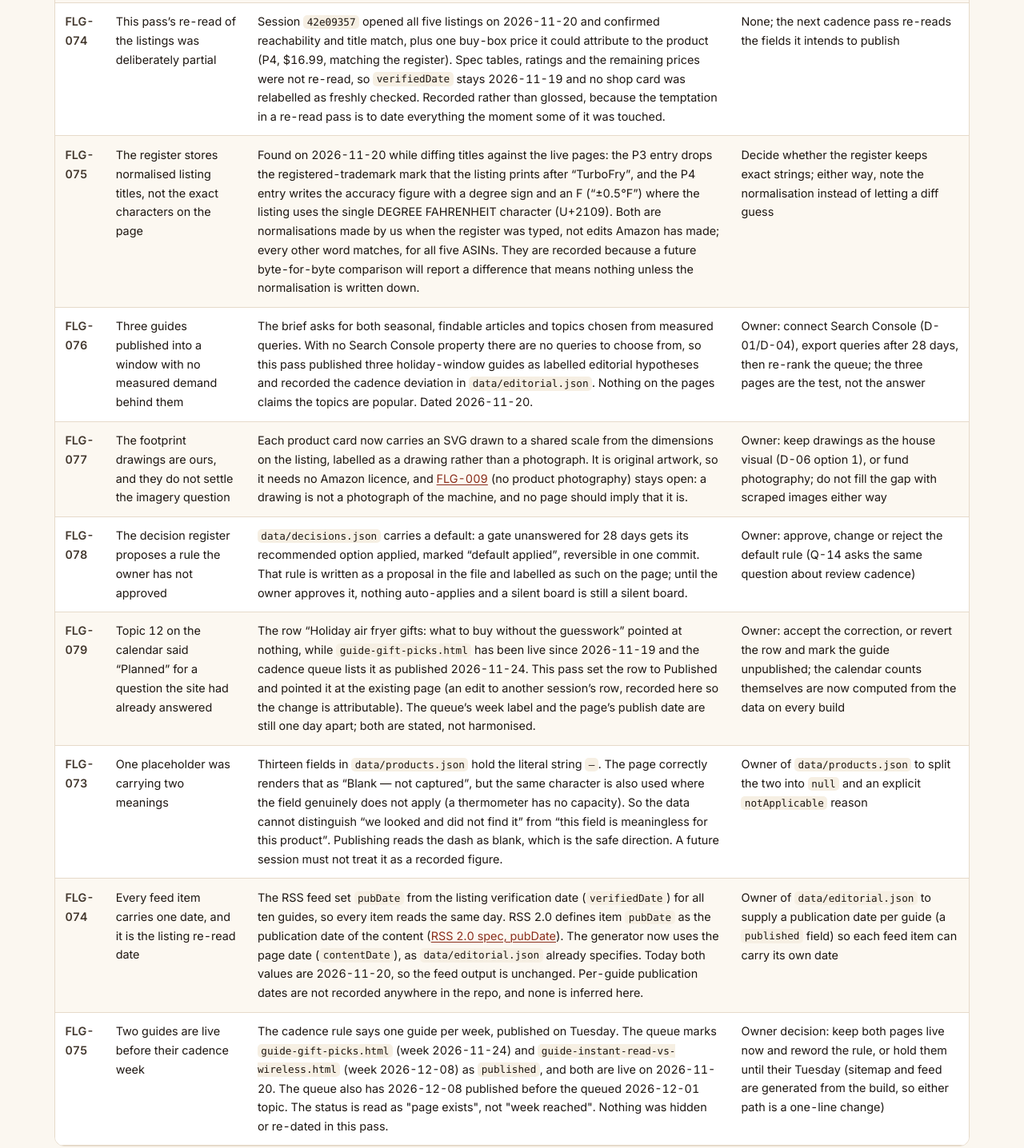
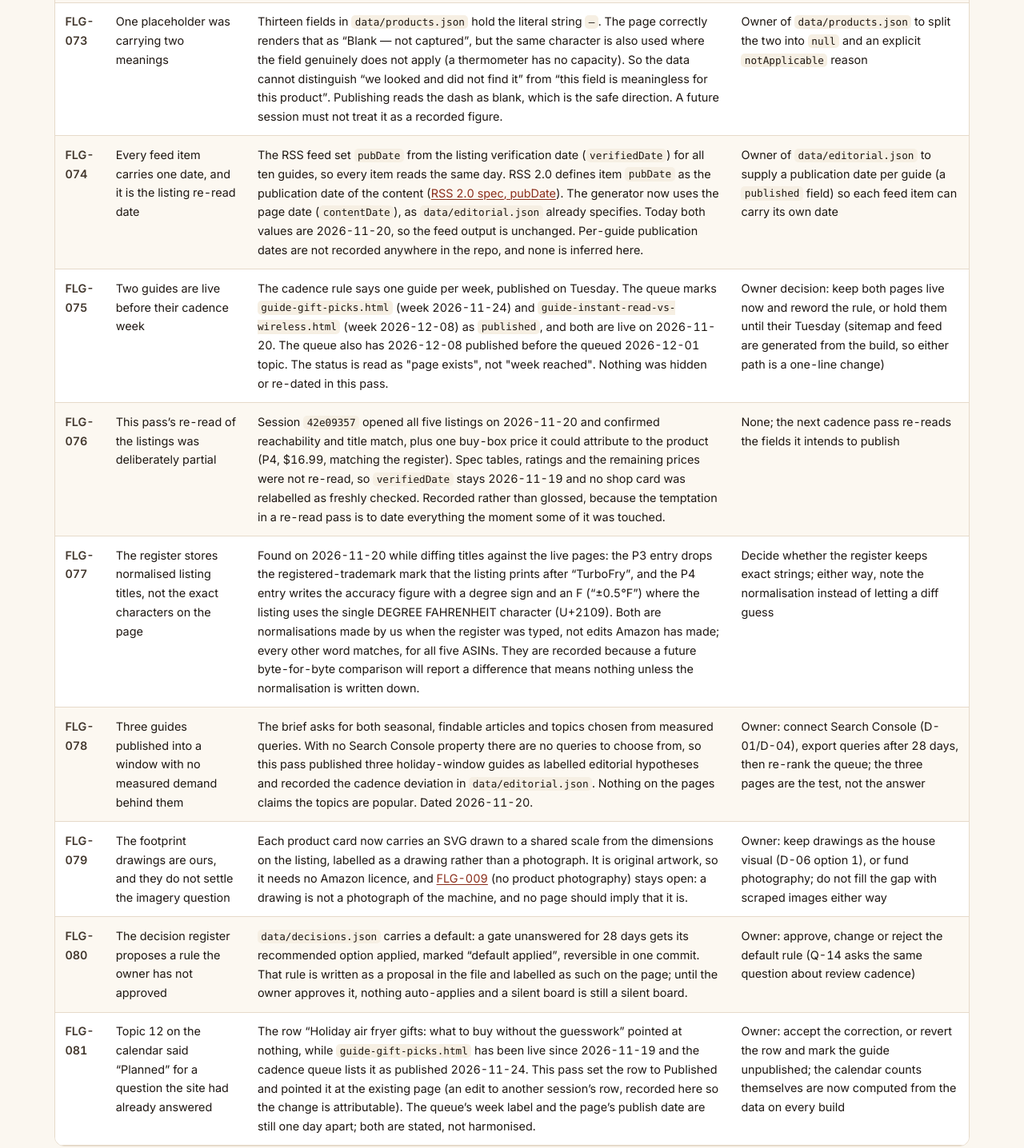
Before and after one commit to wingbangboozle1-lang/Prod1, a plain HTML site: page flagged.html in a window 1280 px wide. Shown: the part 8748-10184 px from the top of the page at 80% size. Drawn offline with Linux system fonts and the light colour scheme.

Commit message:
Renumber this pass's flags to FLG-076..081 after main took 074/075 (duplicate ids, caught by the style gate); coordination entry appended
Co-authored-by: arena-agent <297053741+arena-agent@users.noreply.github.com>

```diff
--- a/flagged.html
+++ b/flagged.html
@@ -117,17 +117,17 @@
 <tr id="FLG-071"><td>FLG-071</td><td>CHEF iQ listing states no temperature-tolerance</td><td>The listing (B0DZFD6R9Z) gives heat safety (1000&deg;F), probe count, sensor count and range, but no &plusmn; accuracy figure in the fields captured. The comparison pages and the new guide report this as an absence rather than borrowing the other listing&rsquo;s number.</td><td>Read the manual linked from the listing, or request it from the seller (<a href="suggestions.html#Q-36">Q-36</a>)</td></tr>
 <tr id="FLG-072"><td>FLG-072</td><td>ThermoMaven listing shows only an item length</td><td>The 2026-11-20 re-read found an <code>Item Length</code> of 6.5 inches and no width, height or depth in the listing&rsquo;s measurement block. The register stays blank rather than treating a single axis as dimensions. This narrows FLG-004 but does not close it.</td><td>Full dimension set from the manual, or leave blank (FLG-004)</td></tr>
 <tr id="FLG-059"><td>FLG-059</td><td>Duplicate element ids introduced and removed during this pass</td><td>While adding a review panel to the decision desk, this session emitted a second set of buttons with the ids <code>sg-export</code>, <code>sg-print</code> and <code>sg-reset</code>. The desk already had them, so those ids appeared twice - an accessibility and scripting fault, because <code>getElementById</code> returns only the first. The redundant panel was removed and a duplicate-id check was added to <code>scripts/check_style.mjs</code>, which now reports zero across all 29 pages.</td><td>Closed in this pass; the gate prevents a repeat</td></tr>
-<tr id="FLG-074"><td>FLG-074</td><td>This pass&rsquo;s re-read of the listings was deliberately partial</td><td>Session <code>42e09357</code> opened all five listings on 2026-11-20 and confirmed reachability and title match, plus one buy-box price it could attribute to the product (P4, $16.99, matching the register). Spec tables, ratings and the remaining prices were not re-read, so <code>verifiedDate</code> stays 2026-11-19 and no shop card was relabelled as freshly checked. Recorded rather than glossed, because the temptation in a re-read pass is to date everything the moment some of it was touched.</td><td>None; the next cadence pass re-reads the fields it intends to publish</td></tr>
-<tr id="FLG-075"><td>FLG-075</td><td>The register stores normalised listing titles, not the exact characters on the page</td><td>Found on 2026-11-20 while diffing titles against the live pages: the P3 entry drops the registered-trademark mark that the listing prints after &ldquo;TurboFry&rdquo;, and the P4 entry writes the accuracy figure with a degree sign and an F (&ldquo;&plusmn;0.5&deg;F&rdquo;) where the listing uses the single DEGREE FAHRENHEIT character (U+2109). Both are normalisations made by us when the register was typed, not edits Amazon has made; every other word matches, for all five ASINs. They are recorded because a future byte-for-byte comparison will report a difference that means nothing unless the normalisation is written down.</td><td>Decide whether the register keeps exact strings; either way, note the normalisation instead of letting a diff guess</td></tr>
-<tr id="FLG-076"><td>FLG-076</td><td>Three guides published into a window with no measured demand behind them</td><td>The brief asks for both seasonal, findable articles and topics chosen from measured queries. With no Search Console property there are no queries to choose from, so this pass published three holiday-window guides as labelled editorial hypotheses and recorded the cadence deviation in <code>data/editorial.json</code>. Nothing on the pages claims the topics are popular. Dated 2026-11-20.</td><td>Owner: connect Search Console (D-01/D-04), export queries after 28 days, then re-rank the queue; the three pages are the test, not the answer</td></tr>
-<tr id="FLG-077"><td>FLG-077</td><td>The footprint drawings are ours, and they do not settle the imagery question</td><td>Each product card now carries an SVG drawn to a shared scale from the dimensions on the listing, labelled as a drawing rather than a photograph. It is original artwork, so it needs no Amazon licence, and <a href="flagged.html#FLG-009">FLG-009</a> (no product photography) stays open: a drawing is not a photograph of the machine, and no page should imply that it is.</td><td>Owner: keep drawings as the house visual (D-06 option 1), or fund photography; do not fill the gap with scraped images either way</td></tr>
-<tr id="FLG-078"><td>FLG-078</td><td>The decision register proposes a rule the owner has not approved</td><td><code>data/decisions.json</code> carries a default: a gate unanswered for 28 days gets its recommended option applied, marked &ldquo;default applied&rdquo;, reversible in one commit. That rule is written as a proposal in the file and labelled as such on the page; until the owner approves it, nothing auto-applies and a silent board is still a silent board.</td><td>Owner: approve, change or reject the default rule (Q-14 asks the same question about review cadence)</td></tr>
-<tr id="FLG-079"><td>FLG-079</td><td>Topic 12 on the calendar said &ldquo;Planned&rdquo; for a question the site had already answered</td><td>The row &ldquo;Holiday air fryer gifts: what to buy without the guesswork&rdquo; pointed at nothing, while <code>guide-gift-picks.html</code> has been live since 2026-11-19 and the cadence queue lists it as published 2026-11-24. This pass set the row to Published and pointed it at the existing page (an edit to another session&rsquo;s row, recorded here so the change is attributable). The queue&rsquo;s week label and the page&rsquo;s publish date are still one day apart; both are stated, not harmonised.</td><td>Owner: accept the correction, or revert the row and mark the guide unpublished; the calendar counts themselves are now computed from the data on every build</td></tr>
 <tr id="FLG-073"><td>FLG-073</td><td>One placeholder was carrying two meanings</td><td>Thirteen fields in <code>data/products.json</code> hold the literal string <code>&mdash;</code>. The page correctly renders that as &ldquo;Blank &mdash; not captured&rdquo;, but the same character is also used where the field genuinely does not apply (a thermometer has no capacity). So the data cannot distinguish &ldquo;we looked and did not find it&rdquo; from &ldquo;this field is meaningless for this product&rdquo;. Publishing reads the dash as blank, which is the safe direction. A future session must not treat it as a recorded figure.</td><td>Owner of <code>data/products.json</code> to split the two into <code>null</code> and an explicit <code>notApplicable</code> reason</td></tr>
 
 <tr id="FLG-074"><td>FLG-074</td><td>Every feed item carries one date, and it is the listing re-read date</td><td>The RSS feed set <code>pubDate</code> from the listing verification date (<code>verifiedDate</code>) for all ten guides, so every item reads the same day. RSS 2.0 defines item <code>pubDate</code> as the publication date of the content (<a href="https://www.rssboard.org/rss-specification">RSS 2.0 spec, pubDate</a>). The generator now uses the page date (<code>contentDate</code>), as <code>data/editorial.json</code> already specifies. Today both values are 2026-11-20, so the feed output is unchanged. Per-guide publication dates are not recorded anywhere in the repo, and none is inferred here.</td><td>Owner of <code>data/editorial.json</code> to supply a publication date per guide (a <code>published</code> field) so each feed item can carry its own date</td></tr>
 <tr id="FLG-075"><td>FLG-075</td><td>Two guides are live before their cadence week</td><td>The cadence rule says one guide per week, published on Tuesday. The queue marks <code>guide-gift-picks.html</code> (week 2026-11-24) and <code>guide-instant-read-vs-wireless.html</code> (week 2026-12-08) as <code>published</code>, and both are live on 2026-11-20. The queue also has 2026-12-08 published before the queued 2026-12-01 topic. The status is read as "page exists", not "week reached". Nothing was hidden or re-dated in this pass.</td><td>Owner decision: keep both pages live now and reword the rule, or hold them until their Tuesday (sitemap and feed are generated from the build, so either path is a one-line change)</td></tr>
-</table></div>
+
+<tr id="FLG-076"><td>FLG-076</td><td>This pass&rsquo;s re-read of the listings was deliberately partial</td><td>Session <code>42e09357</code> opened all five listings on 2026-11-20 and confirmed reachability and title match, plus one buy-box price it could attribute to the product (P4, $16.99, matching the register). Spec tables, ratings and the remaining prices were not re-read, so <code>verifiedDate</code> stays 2026-11-19 and no shop card was relabelled as freshly checked. Recorded rather than glossed, because the temptation in a re-read pass is to date everything the moment some of it was touched.</td><td>None; the next cadence pass re-reads the fields it intends to publish</td></tr>
+<tr id="FLG-077"><td>FLG-077</td><td>The register stores normalised listing titles, not the exact characters on the page</td><td>Found on 2026-11-20 while diffing titles against the live pages: the P3 entry drops the registered-trademark mark that the listing prints after &ldquo;TurboFry&rdquo;, and the P4 entry writes the accuracy figure with a degree sign and an F (&ldquo;&plusmn;0.5&deg;F&rdquo;) where the listing uses the single DEGREE FAHRENHEIT character (U+2109). Both are normalisations made by us when the register was typed, not edits Amazon has made; every other word matches, for all five ASINs. They are recorded because a future byte-for-byte comparison will report a difference that means nothing unless the normalisation is written down.</td><td>Decide whether the register keeps exact strings; either way, note the normalisation instead of letting a diff guess</td></tr>
+<tr id="FLG-078"><td>FLG-078</td><td>Three guides published into a window with no measured demand behind them</td><td>The brief asks for both seasonal, findable articles and topics chosen from measured queries. With no Search Console property there are no queries to choose from, so this pass published three holiday-window guides as labelled editorial hypotheses and recorded the cadence deviation in <code>data/editorial.json</code>. Nothing on the pages claims the topics are popular. Dated 2026-11-20.</td><td>Owner: connect Search Console (D-01/D-04), export queries after 28 days, then re-rank the queue; the three pages are the test, not the answer</td></tr>
+<tr id="FLG-079"><td>FLG-079</td><td>The footprint drawings are ours, and they do not settle the imagery question</td><td>Each product card now carries an SVG drawn to a shared scale from the dimensions on the listing, labelled as a drawing rather than a photograph. It is original artwork, so it needs no Amazon licence, and <a href="flagged.html#FLG-009">FLG-009</a> (no product photography) stays open: a drawing is not a photograph of the machine, and no page should imply that it is.</td><td>Owner: keep drawings as the house visual (D-06 option 1), or fund photography; do not fill the gap with scraped images either way</td></tr>
+<tr id="FLG-080"><td>FLG-080</td><td>The decision register proposes a rule the owner has not approved</td><td><code>data/decisions.json</code> carries a default: a gate unanswered for 28 days gets its recommended option applied, marked &ldquo;default applied&rdquo;, reversible in one commit. That rule is written as a proposal in the file and labelled as such on the page; until the owner approves it, nothing auto-applies and a silent board is still a silent board.</td><td>Owner: approve, change or reject the default rule (Q-14 asks the same question about review cadence)</td></tr>
+<tr id="FLG-081"><td>FLG-081</td><td>Topic 12 on the calendar said &ldquo;Planned&rdquo; for a question the site had already answered</td><td>The row &ldquo;Holiday air fryer gifts: what to buy without the guesswork&rdquo; pointed at nothing, while <code>guide-gift-picks.html</code> has been live since 2026-11-19 and the cadence queue lists it as published 2026-11-24. This pass set the row to Published and pointed it at the existing page (an edit to another session&rsquo;s row, recorded here so the change is attributable). The queue&rsquo;s week label and the page&rsquo;s publish date are still one day apart; both are stated, not harmonised.</td><td>Owner: accept the correction, or revert the row and mark the guide unpublished; the calendar counts themselves are now computed from the data on every build</td></tr></table></div>
 
 </main>
 
```
Also changed, not shown: COORDINATION.md (+5 -0 lines), 1 other file.
